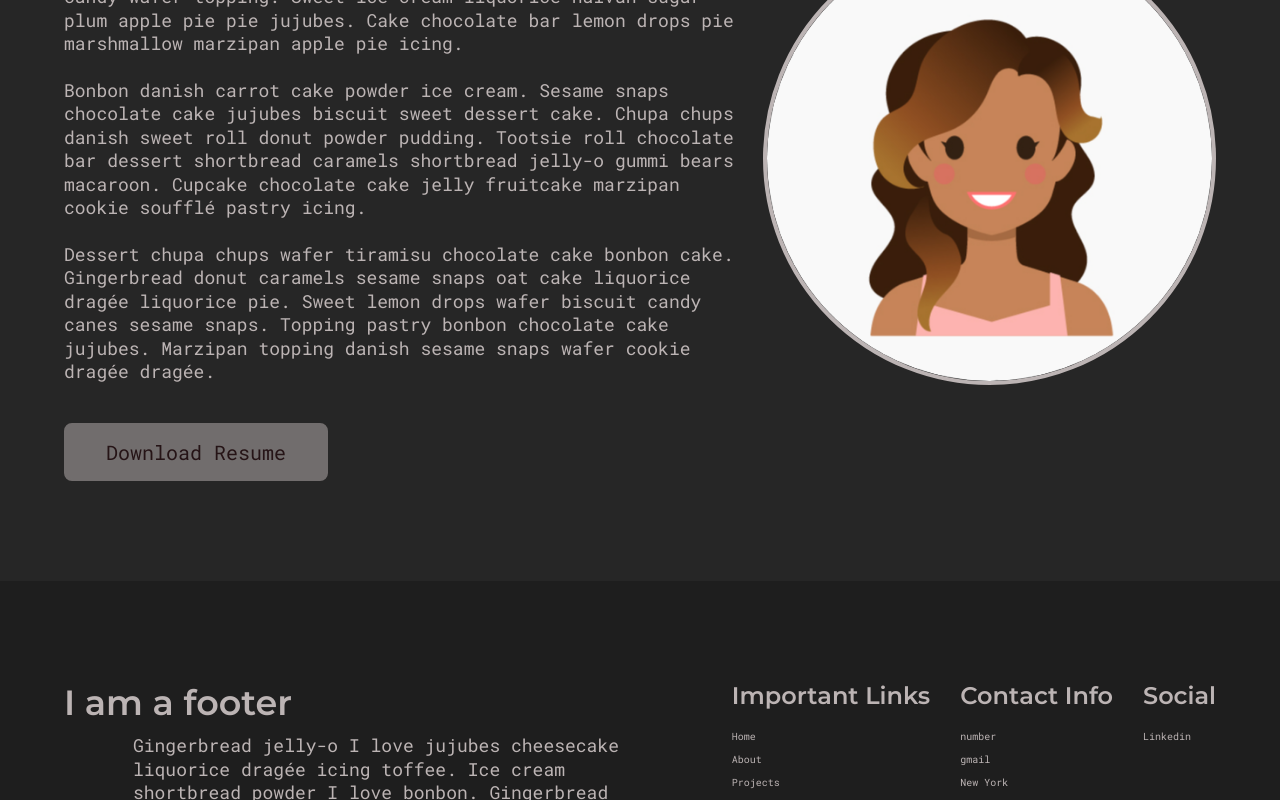
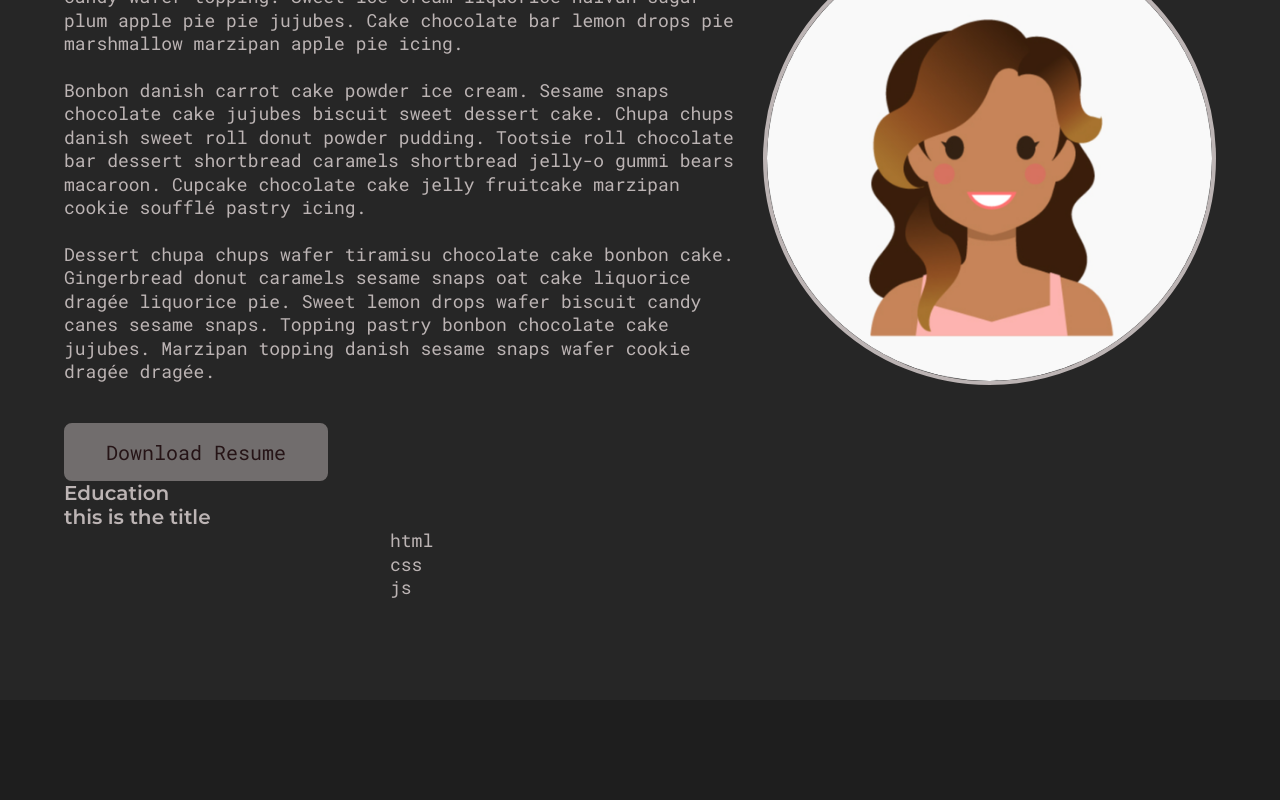
Before and after one commit to kyvycodes/k-react-portfolio, a React (Create React App) app: page /about in a window 1280 px wide. Shown: the part 361-1161 px from the top of the page. Built offline with nearby package versions, Linux system fonts and the light colour scheme; the HTML template or start-up script is replaced by a standard one.

Commit message:
create: about info item comp

```diff
--- /dev/null
+++ b/src/components/AboutInfoItem.js
@@ -0,0 +1,29 @@
+import React from 'react'
+import ParagraphText from './ParagraphText'
+import styled from 'styled-components'
+
+
+
+export default function AboutInfoItem({
+  title="this is the title",
+  items=[
+    'html',
+    'css',
+    'js'
+  ]
+}) {
+  return (
+    <div>
+      <h1 className="title">{title}</h1>
+      <div className='items'>
+        {
+          items.map((item,idx) => (
+            <div className='item' key={idx}>
+              <ParagraphText>{item}</ParagraphText>
+            </div>
+          ))
+        }
+      </div>
+    </div>
+  )
+}
--- a/src/pages/About.js
+++ b/src/pages/About.js
@@ -3,6 +3,7 @@ import ParagraphText from '../components/ParagraphText'
 import Button from '../components/Button'
 import AboutImg from '../assets/images/kyvz-avatar.png'
 import styled from 'styled-components'
+import AboutInfoItem from '../components/AboutInfoItem'
 
 const AboutPageStyle = styled.div`
   padding: 20rem 0 10rem 0;
@@ -74,6 +75,12 @@ export default function About() {
                 <img src={AboutImg} alt="Bio Picture"/>
           </div>
          </div>
+         <div className='about_info_items'>
+            <div className='about_info_item'>
+              <h1 className='about_info_heading'>Education</h1>
+              <AboutInfoItem/>
+            </div>
+         </div>
        </div>
     </AboutPageStyle>
   )
```
